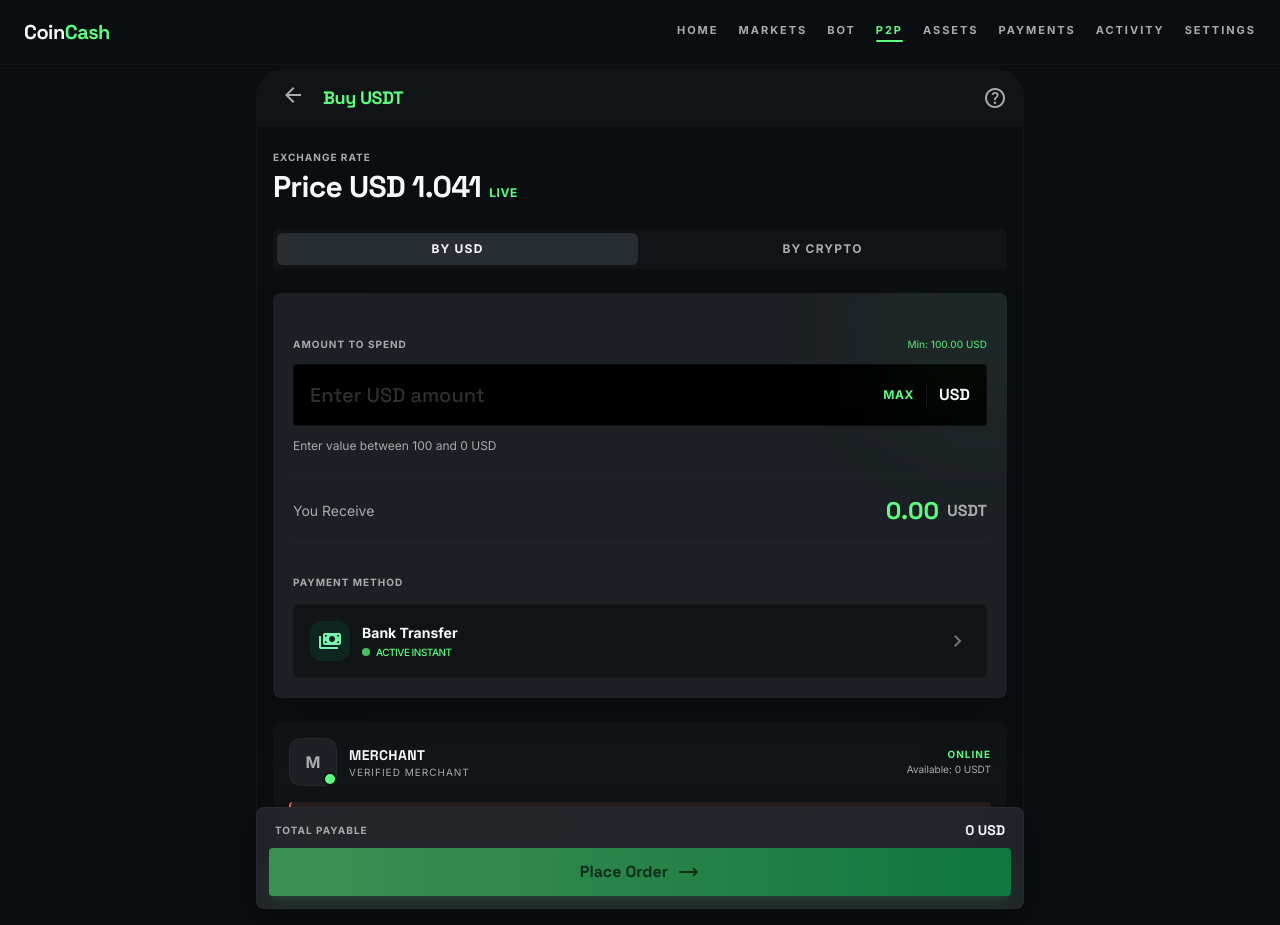
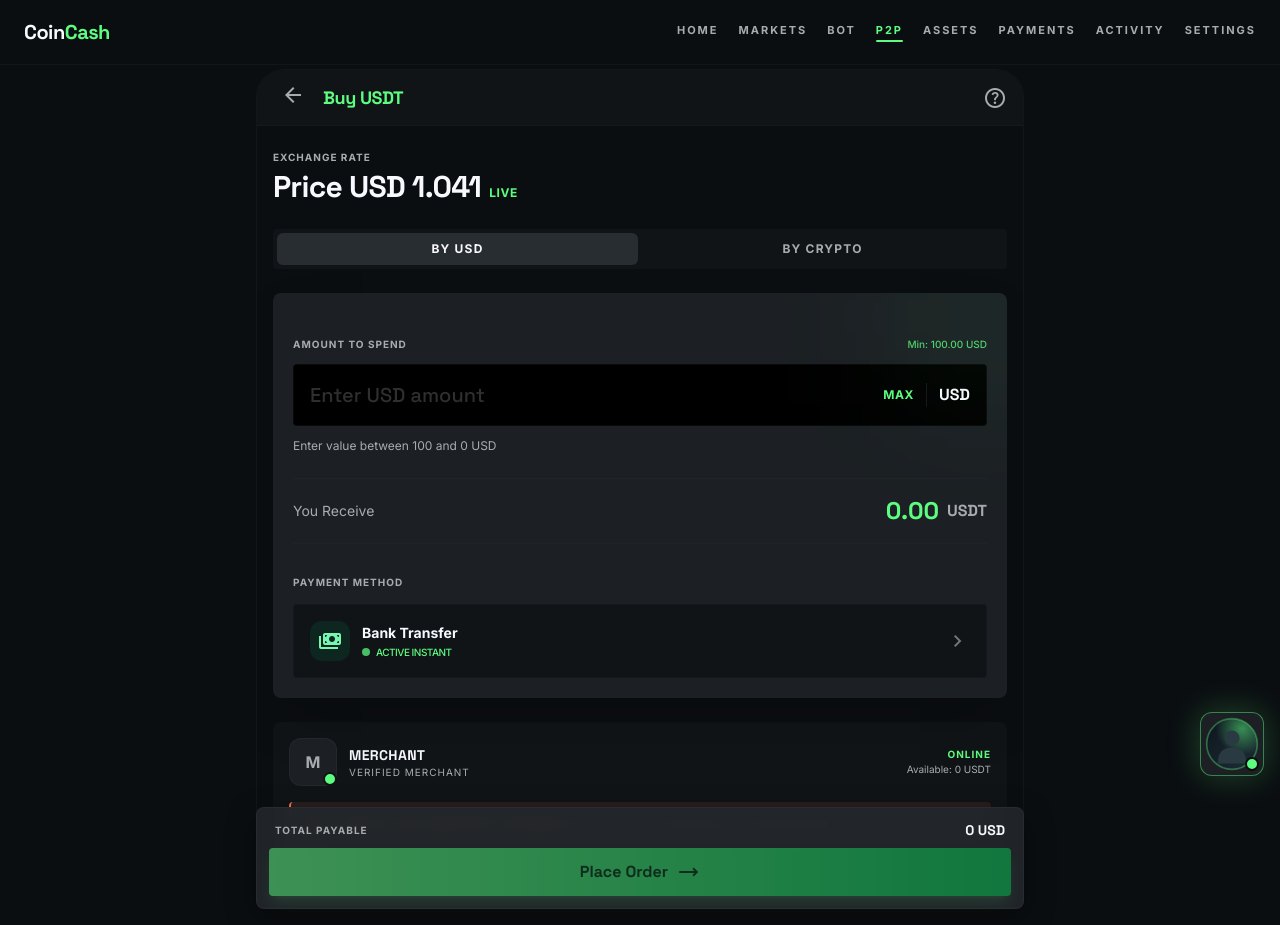
Before and after one commit to 888Greys/CoinCash, a Next.js app: page /p2p/buy in a window 1280 px wide. Built offline with nearby package versions, Linux system fonts and the light colour scheme.

Commit message:
feat: add support chat link and avatar icon to AppShell component

```diff
--- a/components/app-shell.tsx
+++ b/components/app-shell.tsx
@@ -1,5 +1,7 @@
 "use client";
 
+import Link from "next/link";
+import Image from "next/image";
 import { motion } from "framer-motion";
 import { AppNav } from "@/components/app-nav";
 import { AppBottomNav } from "@/components/app-bottom-nav";
@@ -21,6 +23,8 @@
  * Provides the top AppNav and bottom mobile nav.
  */
 export function AppShell({ children, currentPath, user }: AppShellProps) {
+  const showFloatingChat = currentPath !== "/support";
+
   return (
     <div className="flex flex-col min-h-[100dvh] w-full bg-background">
       <AppNav currentPath={currentPath} user={user} />
@@ -32,6 +36,24 @@
       >
         {children}
       </motion.main>
+      {showFloatingChat && (
+        <Link
+          href="/support"
+          aria-label="Open customer support chat"
+          className="fixed right-4 bottom-[92px] md:bottom-6 z-50 h-16 w-16 rounded-full border border-primary/45 bg-surface-container-high p-1 shadow-[0_0_32px_rgba(92,253,128,0.25)] active:scale-95 transition-transform"
+        >
+          <span className="relative block h-full w-full overflow-hidden rounded-full">
+            <Image
+              src="/icons/support-avatar.svg"
+              alt="Support agent"
+              fill
+              sizes="64px"
+              priority
+            />
+          </span>
+          <span className="absolute right-1 bottom-1 h-3.5 w-3.5 rounded-full border-2 border-background bg-primary" />
+        </Link>
+      )}
       <AppBottomNav currentPath={currentPath} />
     </div>
   );
```
Also changed, not shown: public/icons/support-avatar.svg (added).
